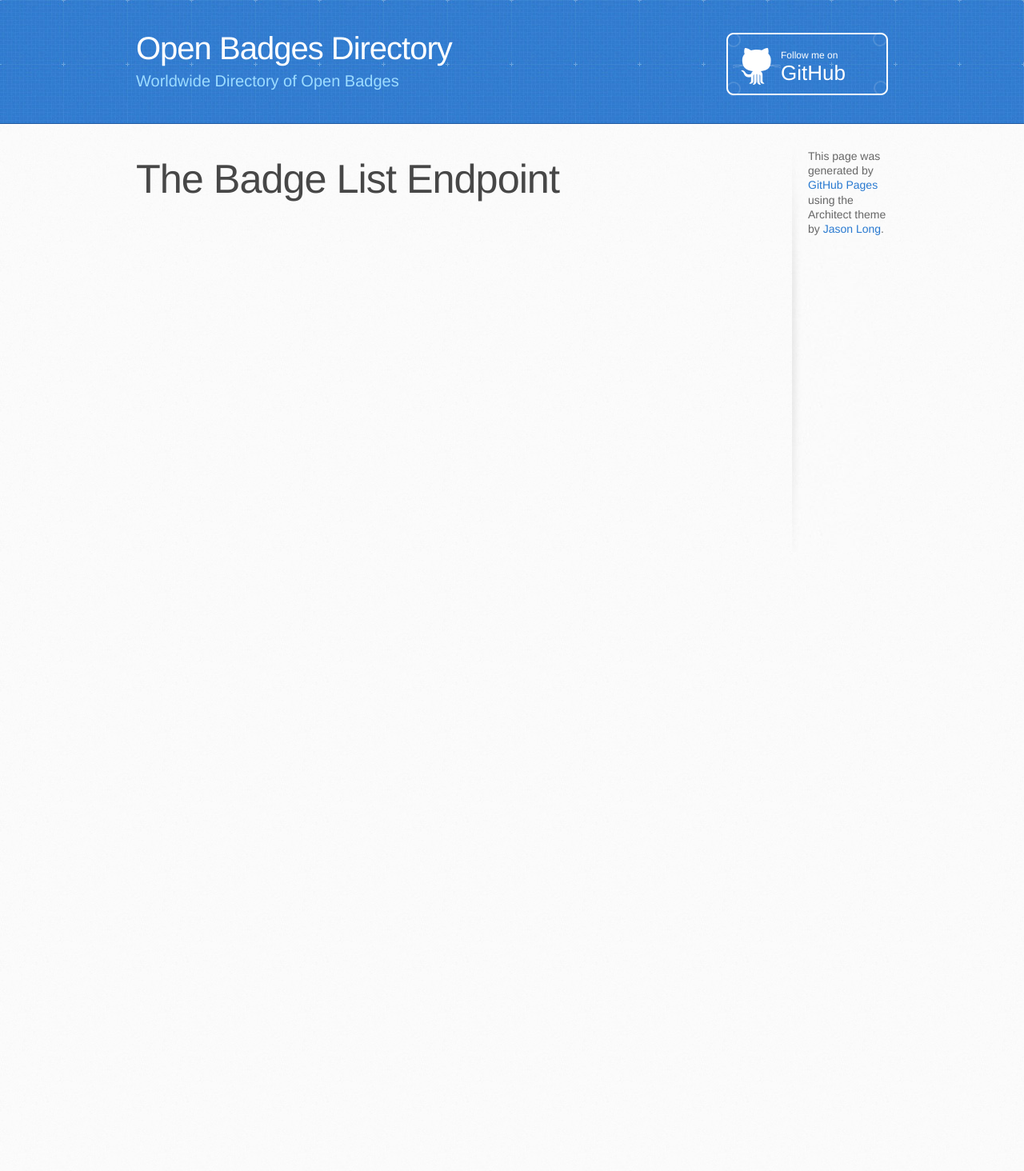
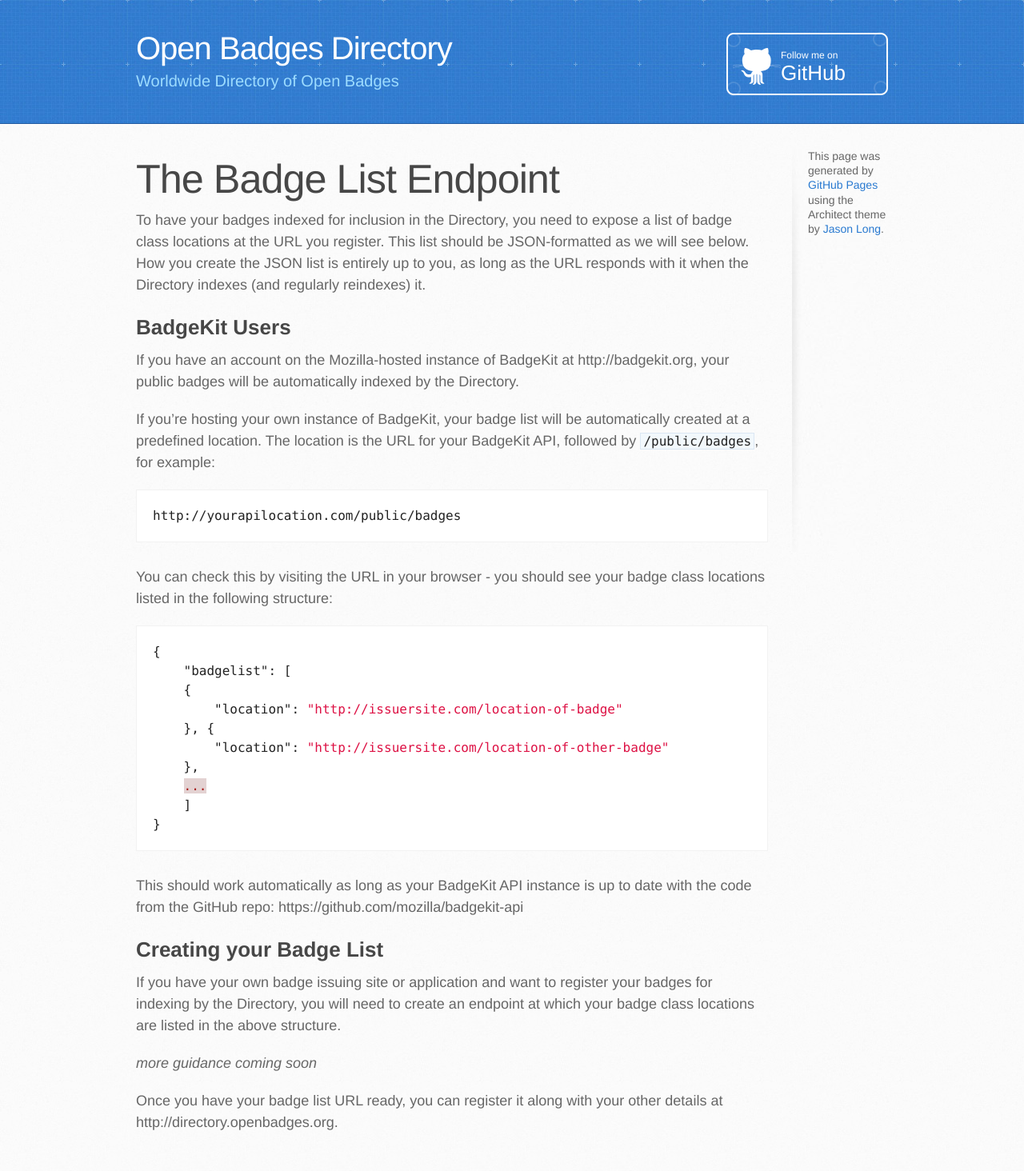
Before and after one commit to OpenWorksGroup/openbadges-directory, a Jekyll site: the page built from badgelist-endpoint.markdown, in a window 1280 px wide. Shown: the whole page at 80% size. Built offline with Jekyll 4.4.1, drawn with Linux system fonts in a browser that asks for light colours; Markdown is read by kramdown in place of the engine named in the settings; before the commit the page ends 900 px from its top, so only the background shows below that.

Commit message:
Update badgelist-endpoint.markdown

```diff
--- a/badgelist-endpoint.markdown
+++ b/badgelist-endpoint.markdown
@@ -3,3 +3,40 @@ layout: site
 ---
 
 # The Badge List Endpoint
+
+To have your badges indexed for inclusion in the Directory, you need to expose a list of badge class locations at the URL you register. This list should be JSON-formatted as we will see below. How you create the JSON list is entirely up to you, as long as the URL responds with it when the Directory indexes (and regularly reindexes) it.
+
+## BadgeKit Users
+
+If you have an account on the Mozilla-hosted instance of BadgeKit at http://badgekit.org, your public badges will be automatically indexed by the Directory.
+
+If you're hosting your own instance of BadgeKit, your badge list will be automatically created at a predefined location. The location is the URL for your BadgeKit API, followed by `/public/badges`, for example:
+
+{% highlight text %}
+http://yourapilocation.com/public/badges
+{% endhighlight %}
+
+You can check this by visiting the URL in your browser - you should see your badge class locations listed in the following structure:
+
+{% highlight json %}
+{
+    "badgelist": [
+    {
+        "location": "http://issuersite.com/location-of-badge"
+    }, {
+        "location": "http://issuersite.com/location-of-other-badge"
+    },
+    ...
+    ]
+}
+{% endhighlight %}
+
+This should work automatically as long as your BadgeKit API instance is up to date with the code from the GitHub repo: https://github.com/mozilla/badgekit-api
+
+## Creating your Badge List
+
+If you have your own badge issuing site or application and want to register your badges for indexing by the Directory, you will need to create an endpoint at which your badge class locations are listed in the above structure.
+
+_more guidance coming soon_
+
+Once you have your badge list URL ready, you can register it along with your other details at http://directory.openbadges.org.
```
